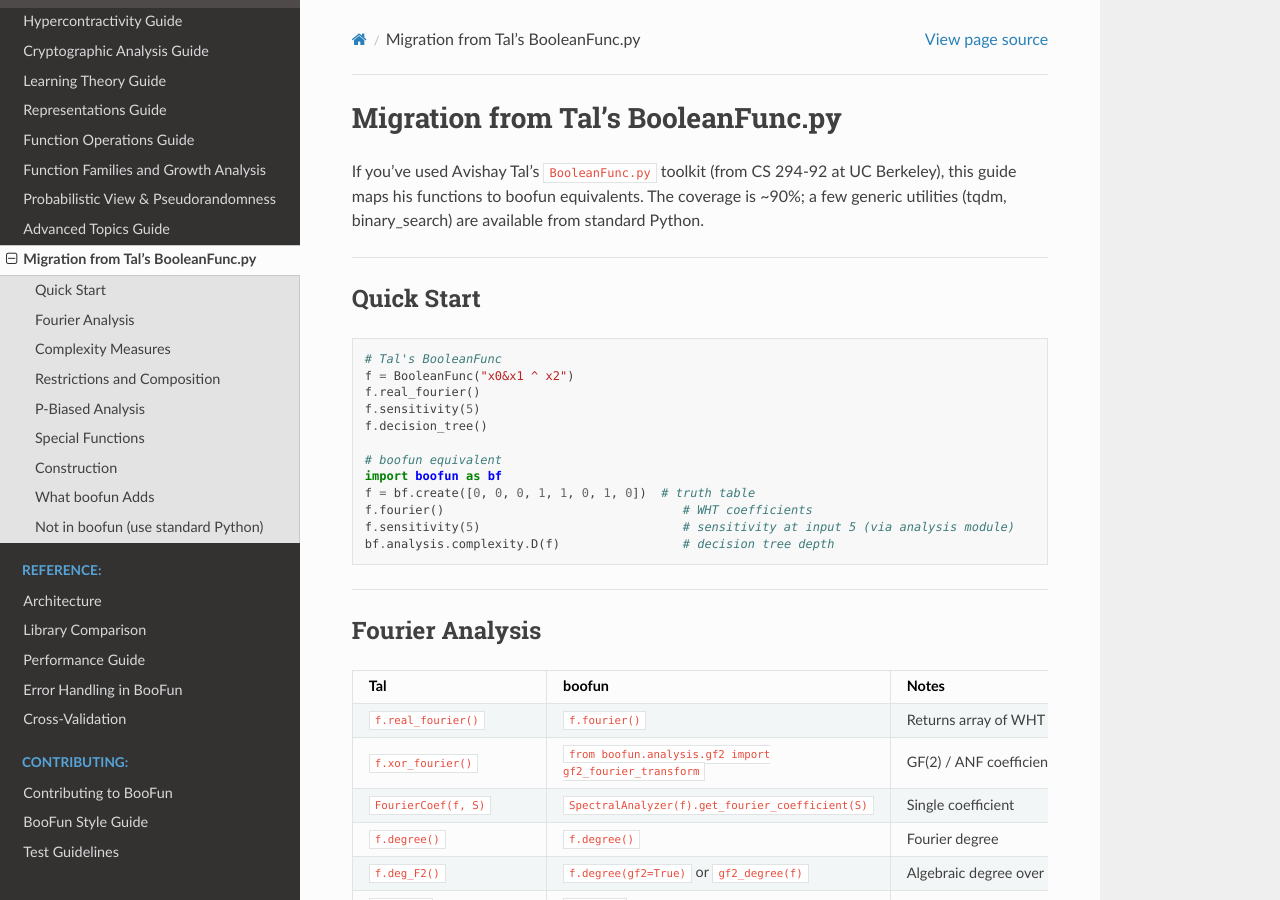
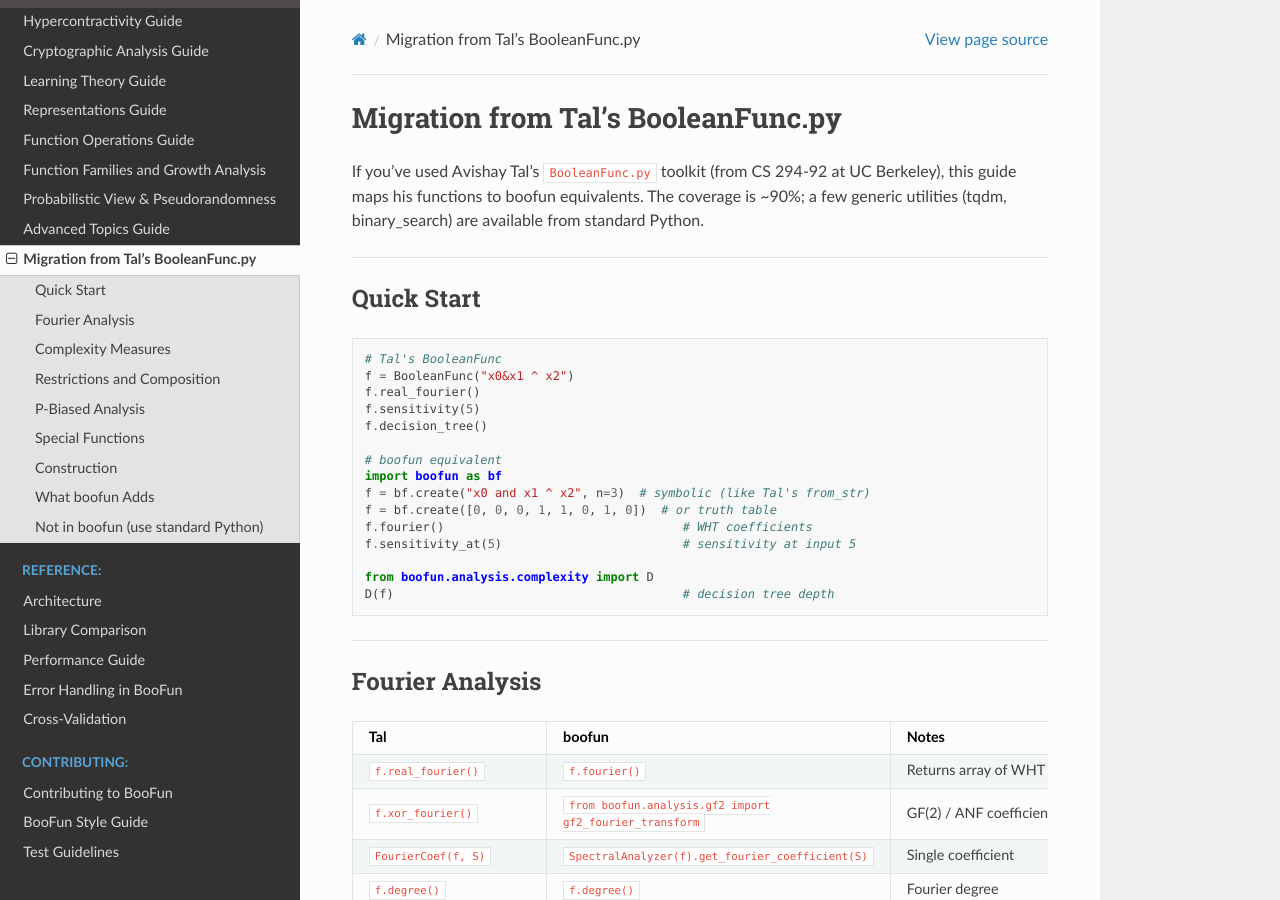
Before and after one commit to GabbyTab/boofun, a Sphinx documentation site: the page built from docs/guides/migration_from_tal.md, in a window 1280 px wide and 900 px high. Built offline with Sphinx 7.4.7 and the Read the Docs theme 3.1.0, drawn with Linux system fonts in a browser that asks for light colours; some of the changed text lies outside the part shown.

Commit message:
docs: add missing notebooks to README, fix migration guide, improve nav
README:
- Add cryptographic_analysis and fractional_prg to supplementary notebooks (6→8)
- Replace "-- no install needed" with cleaner pipe-separated links
- Add "All 23 Notebooks" link that scrolls to course notebooks section
- Performance section now shows pip install extras for Numba/GPU

Migration guide:
- Quick start shows symbolic creation (bf.create("x0 and x1 ^ x2", n=3))
- Show direct imports: from boofun.analysis.complexity import D
- Add bf.f2_polynomial to construction table

````diff
--- a/docs/guides/migration_from_tal.md
+++ b/docs/guides/migration_from_tal.md
@@ -15,10 +15,13 @@
 
 # boofun equivalent
 import boofun as bf
-f = bf.create([0, 0, 0, 1, 1, 0, 1, 0])  # truth table
+f = bf.create("x0 and x1 ^ x2", n=3)  # symbolic (like Tal's from_str)
+f = bf.create([0, 0, 0, 1, 1, 0, 1, 0])  # or truth table
 f.fourier()                                 # WHT coefficients
-f.sensitivity(5)                            # sensitivity at input 5 (via analysis module)
-bf.analysis.complexity.D(f)                 # decision tree depth
+f.sensitivity_at(5)                         # sensitivity at input 5
+
+from boofun.analysis.complexity import D
+D(f)                                        # decision tree depth
 ```
 
 ---
@@ -133,10 +136,11 @@
 | Tal | boofun | Notes |
 |-----|--------|-------|
 | `BooleanFunc(truth_table)` | `bf.create(truth_table)` | From list |
-| `BooleanFunc("x0&x1 ^ x2")` | `bf.create("x0 and x1", n=3)` | Symbolic (Python syntax) |
+| `BooleanFunc("x0&x1 ^ x2")` | `bf.create("x0 and x1 ^ x2", n=3)` | Symbolic expression |
 | `BooleanFunc.sym(vals)` | `bf.threshold(n, k)` | Symmetric functions |
 | `BooleanFunc.random_func(n, d)` | `bf.random(n)` | Random function |
 | `BooleanFunc.from_str(expr)` | `bf.create(expr, n=...)` | Expression parsing |
+| *(no equivalent)* | `bf.f2_polynomial(n, monomials)` | GF(2) polynomials |
 
 ---
 
````
Also changed, not shown: other parts of docs/guides/migration_from_tal.md (+5 -5 lines), README.md (+9 -8 lines).
